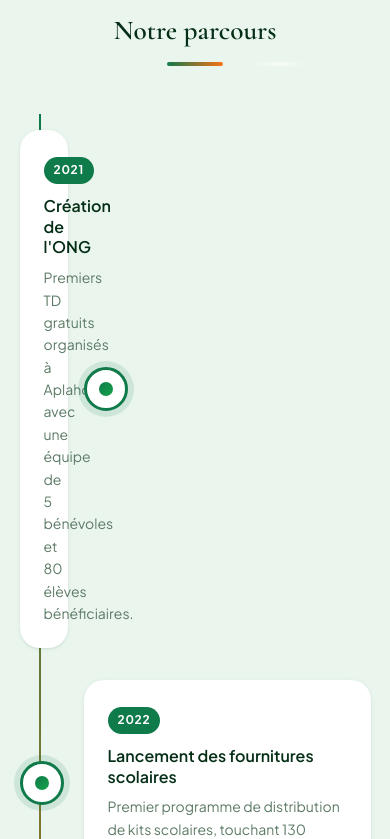
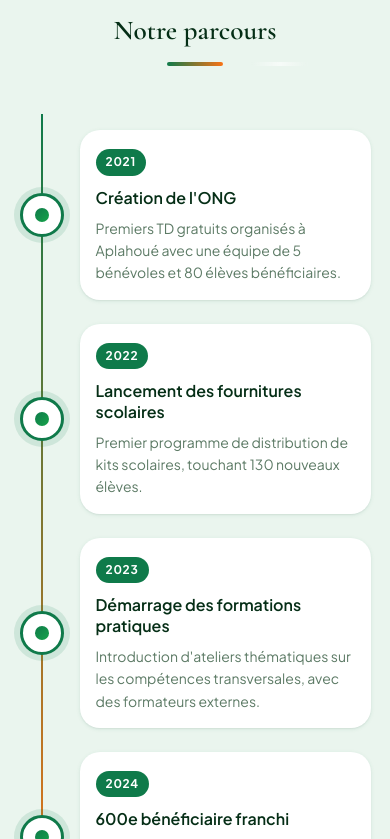
Before and after one commit to Attiogbe1/espoir-jeunes-benin, a SvelteKit app: page /a-propos in a window 390 px wide. Shown: the part 1825-2664 px from the top of the page. Built offline with nearby package versions, Linux system fonts and the light colour scheme.

Commit message:
fix: timeline a-propos — ordre dot/contenu corrigé sur mobile

```diff
--- a/src/routes/a-propos/+page.svelte
+++ b/src/routes/a-propos/+page.svelte
@@ -312,7 +312,7 @@
   transform: translateX(-50%);
 }
 @media (max-width: 640px) {
-  .timeline-line { left: 20px; }
+  .timeline-line { left: 22px; }
 }
 
 .timeline-item {
@@ -391,11 +391,18 @@
 
 @media (max-width: 640px) {
   .timeline-item {
-    grid-template-columns: 40px 1fr;
+    grid-template-columns: 44px 1fr;
+    gap: var(--space-4);
+    margin-bottom: var(--space-6);
   }
   .timeline-item .tl-spacer { display: none; }
+  /* Dot toujours en colonne 1, contenu en colonne 2 */
+  .timeline-item .tl-dot    { order: 1; }
+  .timeline-item .tl-content { order: 2; }
+  /* Annuler les overrides desktop pour les items .right */
   .timeline-item.right .tl-content { order: 2; }
-  .timeline-item.right .tl-dot { order: 1; }
+  .timeline-item.right .tl-dot    { order: 1; }
+  .tl-content { padding: var(--space-4); }
 }
 
 /* Founder */
```
